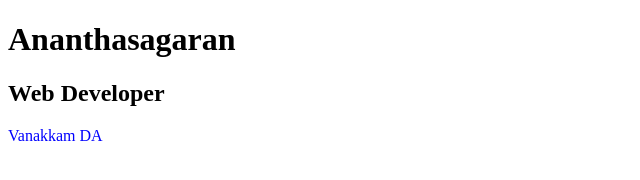
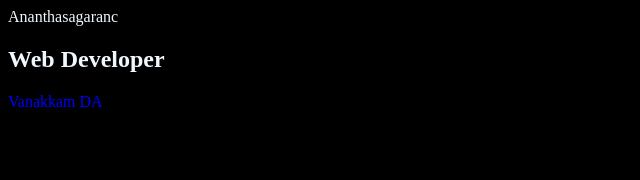
Before and after one commit to Ananthasagaran05/Ananthasagaran, a plain HTML site: page index.html in a window 1280 px wide. Shown: the whole page, without its empty margins (0-640 px from the left). Drawn offline with Linux system fonts and the light colour scheme.

Commit message:
Change Color

```diff
--- a/index.html
+++ b/index.html
@@ -7,9 +7,9 @@
     <meta name="viewport" content="width=device-width, initial-scale=1.0">
     <title>Ananthasagaran - Portfolio</title>
 </head>
-<body>
-    <h1>Ananthasagaran</h1>
-    <h2>Web Developer</h2>
+<body style="background-color: black; color: aliceblue;" >
+    <h>Ananthasagaran</h1>c
+    <h2 >Web Developer</h2>
     <p style="color: blue;">Vanakkam DA</p>
 </body>
 </html>
```
